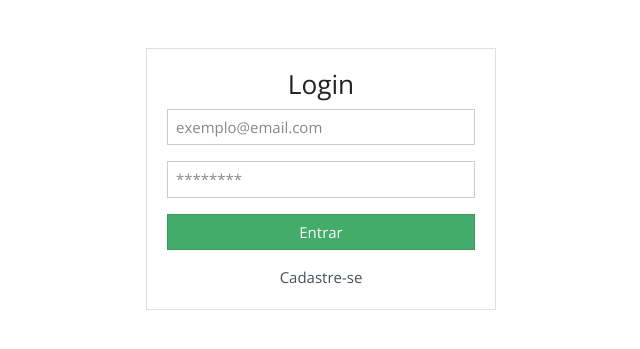
After one commit to jao1023/task-manager, a PHP site: page /login.php in a window 1280 px wide. The commit adds this page. Shown: the top 349 px of the page, without its empty margins (319-959 px from the left). Run offline with PHP 8.4, Linux system fonts and the light colour scheme; some libraries are stand-ins or nearby versions.

Commit message:
Tela de login

```diff
--- /dev/null
+++ b/login.php
@@ -0,0 +1,45 @@
+<!DOCTYPE html>
+<html lang="pt-br">
+<head>
+    <meta charset="UTF-8">
+    <meta name="viewport" content="width=device-width, initial-scale=1.0">
+    <!-- BOOTSTRAP 4 -->
+     <link rel="stylesheet" href="https://bootswatch.com/4/yeti/bootstrap.min.css">
+     <!-- FONT AWESOME -->
+      <link rel="stylesheet" href="https://use.fontawesome.com/releases/v5.6.3/css/all.css"
+      integrity="sha384-UHRtZLI+pbxtHCWp1t77Bi1L4ZtiqrqD80Kn4Z8NTSRyMA2Fd33n5dQ8lWUE00s/">
+    <title>Login</title>
+</head>
+
+
+<body>
+    <div class="container">
+        <div class="row justify-content-center">
+            <div class="col-md-4">
+                <div class="card card-body mt-5">
+                    <h3 class="text-center">Login</h3>
+                    <form action="#" method="POST">
+                        <div class="form-group">
+                            <input type="email" name="email" id="email" class="form-control"
+                                   placeholder="exemplo@email.com" required>
+                        </div>
+                        <div class="form-group">
+                            <input type="password" name="password" id="password" class="form-control"
+                                   placeholder="********" required>
+                        </div>
+                        <button type="submit" class="btn btn-success btn-block">Entrar</button>
+                </form>
+                <div class="text-center mt-3">
+                    <a href="#" class="text-secondary">Cadastre-se</a>
+                </div>
+            </div>
+        </div>
+    </div>
+    <!-- BOOTSTRAP 4 SCRIPTS -->
+    <script src="https://code.jquery.com/jquery-3.3.1.slim.min.js" integrity="sha384-q8i/X+965DzO0rT7abK41JStQIAqVgRVzpbzo5smXKp4YfRvH+8abtTE1Pi6jizo" crossorigin="anonymous"></script>
+    <script src="https://cdnjs.cloudflare.com/ajax/libs/popper.js/1.14.6/umd/popper.min.js" integrity="sha384-wHAiFfRlMFy6i5SRaxvfOCifBUQy1xHdJ/yoi7FRNXMRBu5WHdZYu1hA6ZOblgut" crossorigin="anonymous"></script>
+    <script src="https://stackpath.bootstrapcdn.com/bootstrap/4.2.1/js/bootstrap.min.js" integrity="sha384-B0UglyR+jN6CkvvICOB2joaf5I4l3gm9GU6Hc1og6Ls7i6U/mkkaduKaBhlAXv9k" crossorigin="anonymous"></script>
+
+
+</body>
+</html>
```
Also changed, not shown: index.php (+18 -13 lines).
